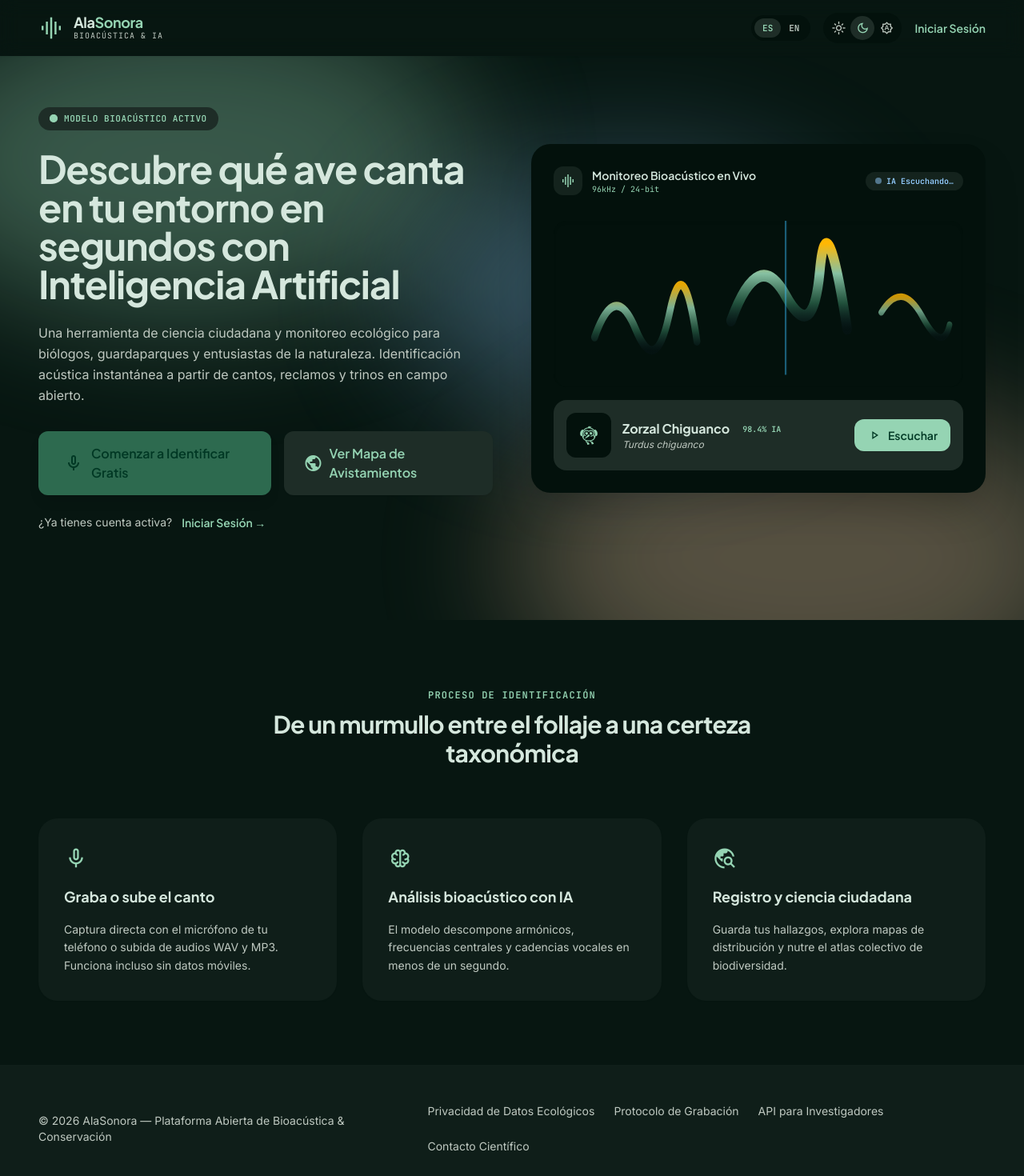
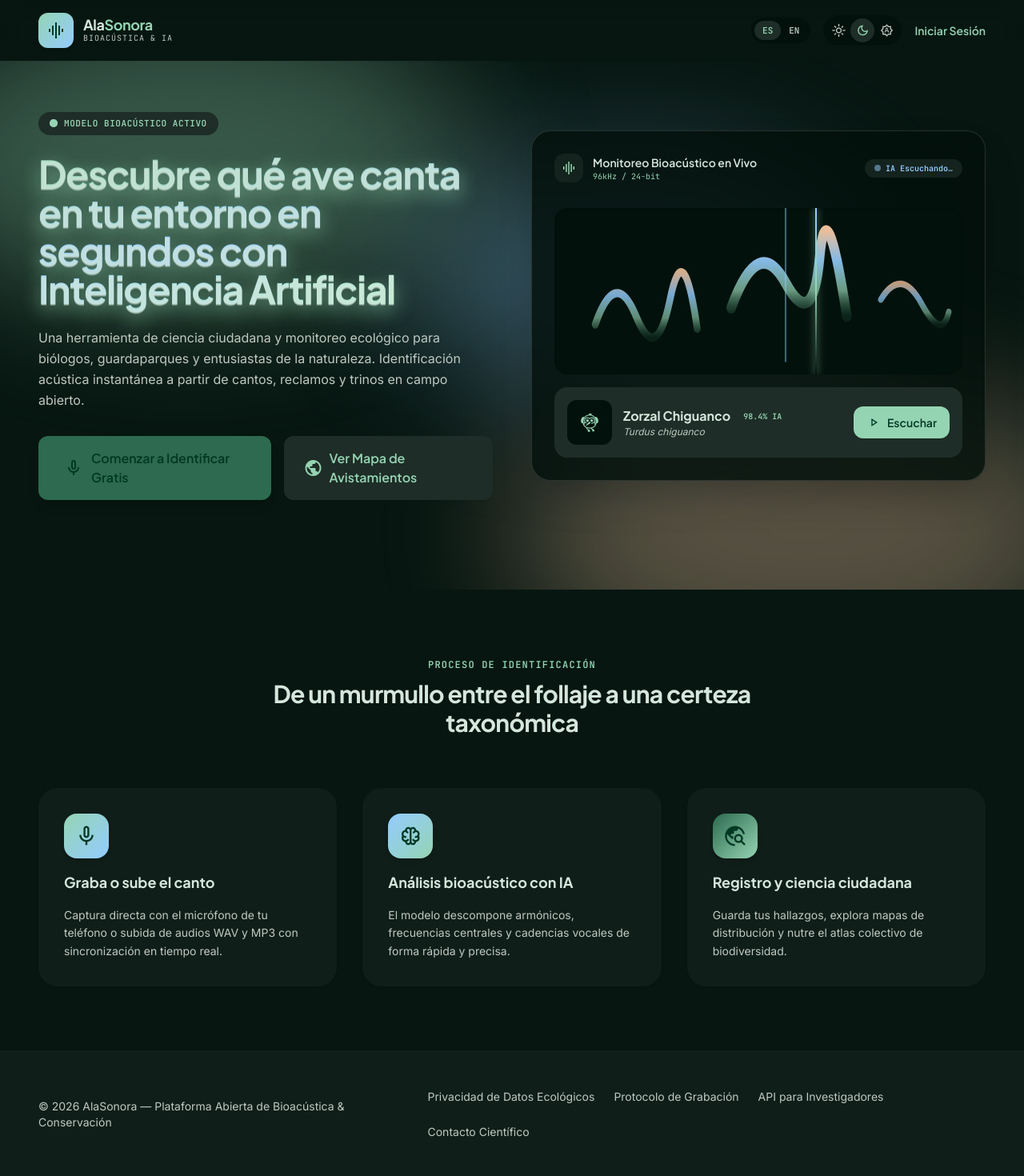
Before and after one commit to solartedaniers/AlaSonora, an Angular app in the folder frontend/: page / in a window 1280 px wide. Shown: the top 1470 px of the page at 80% size. Built offline with nearby package versions, Linux system fonts and the light colour scheme; no server answers.

Commit message:
Implemento me jora sen colore y tajetas de la paguina principal

```diff
--- a/frontend/public/i18n/en.json
+++ b/frontend/public/i18n/en.json
@@ -62,7 +62,6 @@
     "subtitle": "A citizen-science and ecological monitoring tool for biologists, park rangers, and nature enthusiasts. Instant acoustic identification from songs, calls, and trills in the open field.",
     "ctaPrimary": "Start Identifying for Free",
     "ctaSecondary": "View Sightings Map",
-    "alreadyHaveAccount": "Already have an account?",
     "stats": {
       "totalDetections": "Public detections",
       "species": "Cataloged species",
@@ -73,9 +72,9 @@
       "eyebrow": "Identification Process",
       "title": "From a murmur in the foliage to taxonomic certainty",
       "step1Title": "Record or upload the song",
-      "step1Body": "Capture directly with your phone's microphone, or upload WAV and MP3 files. Works even without mobile data.",
+      "step1Body": "Capture directly with your phone's microphone, or upload WAV and MP3 files with real-time sync.",
       "step2Title": "AI bioacoustic analysis",
-      "step2Body": "The model decomposes harmonics, center frequencies, and vocal cadence in under a second.",
+      "step2Body": "The model decomposes harmonics, center frequencies, and vocal cadence quickly and accurately.",
       "step3Title": "Record and citizen science",
       "step3Body": "Save your findings, explore distribution maps, and feed the collective biodiversity atlas."
     }
--- a/frontend/public/i18n/es.json
+++ b/frontend/public/i18n/es.json
@@ -62,7 +62,6 @@
     "subtitle": "Una herramienta de ciencia ciudadana y monitoreo ecológico para biólogos, guardaparques y entusiastas de la naturaleza. Identificación acústica instantánea a partir de cantos, reclamos y trinos en campo abierto.",
     "ctaPrimary": "Comenzar a Identificar Gratis",
     "ctaSecondary": "Ver Mapa de Avistamientos",
-    "alreadyHaveAccount": "¿Ya tienes cuenta activa?",
     "stats": {
       "totalDetections": "Detecciones públicas",
       "species": "Especies catalogadas",
@@ -73,9 +72,9 @@
       "eyebrow": "Proceso de Identificación",
       "title": "De un murmullo entre el follaje a una certeza taxonómica",
       "step1Title": "Graba o sube el canto",
-      "step1Body": "Captura directa con el micrófono de tu teléfono o subida de audios WAV y MP3. Funciona incluso sin datos móviles.",
+      "step1Body": "Captura directa con el micrófono de tu teléfono o subida de audios WAV y MP3 con sincronización en tiempo real.",
       "step2Title": "Análisis bioacústico con IA",
-      "step2Body": "El modelo descompone armónicos, frecuencias centrales y cadencias vocales en menos de un segundo.",
+      "step2Body": "El modelo descompone armónicos, frecuencias centrales y cadencias vocales de forma rápida y precisa.",
       "step3Title": "Registro y ciencia ciudadana",
       "step3Body": "Guarda tus hallazgos, explora mapas de distribución y nutre el atlas colectivo de biodiversidad."
     }
--- a/frontend/src/app/features/landing/landing.component.html
+++ b/frontend/src/app/features/landing/landing.component.html
@@ -3,7 +3,9 @@
   <header class="w-full px-6 lg:px-12 py-4 bg-surface-container-low/90 backdrop-blur-md shadow-sm sticky top-0 z-50">
     <div class="max-w-7xl mx-auto flex items-center justify-between">
       <div class="flex items-center gap-3">
-        <span class="material-symbols-outlined text-primary text-[32px]">graphic_eq</span>
+        <span class="w-11 h-11 rounded-xl bg-gradient-to-br from-primary to-tertiary text-on-primary flex items-center justify-center shadow-md shrink-0">
+          <span class="material-symbols-outlined text-[24px]">graphic_eq</span>
+        </span>
         <div class="flex flex-col">
           <span class="font-display font-bold text-on-surface tracking-tight text-lg leading-none">
             Ala<span class="text-primary">Sonora</span>
@@ -39,42 +41,35 @@
           </span>
         </div>
 
-        <h1 class="font-display text-4xl lg:text-5xl font-bold text-on-surface leading-tight tracking-tight mb-6">
-          {{ 'landing.title' | translate }}
+        <h1 class="font-display text-4xl lg:text-5xl font-bold leading-tight mb-6 hero-title-3d">
+          <span class="gradient-3d-text">{{ 'landing.title' | translate }}</span>
         </h1>
 
         <p class="text-on-surface-variant max-w-xl mb-8 leading-relaxed">
           {{ 'landing.subtitle' | translate }}
         </p>
 
-        <div class="flex flex-col sm:flex-row items-stretch sm:items-center gap-4 w-full sm:w-auto mb-6">
+        <div class="flex flex-col sm:flex-row items-stretch sm:items-center gap-4 w-full sm:w-auto">
           <a
             routerLink="/register"
-            class="px-8 py-4 rounded-xl bg-primary-container hover:opacity-90 text-on-primary font-display font-semibold shadow-lg transition-all flex items-center justify-center gap-2.5"
+            class="px-8 py-4 rounded-xl bg-primary-container hover:opacity-90 text-on-primary font-display font-semibold shadow-lg transition-all hover:-translate-y-1 hover:shadow-xl flex items-center justify-center gap-2.5"
           >
             <span class="material-symbols-outlined">mic</span>
             <span>{{ 'landing.ctaPrimary' | translate }}</span>
           </a>
           <a
             routerLink="/map"
-            class="px-6 py-4 rounded-xl bg-surface-container-high hover:bg-surface-container-highest text-primary shadow-sm font-display font-semibold transition-all flex items-center justify-center gap-2"
+            class="px-6 py-4 rounded-xl bg-surface-container-high hover:bg-surface-container-highest text-primary shadow-sm font-display font-semibold transition-all hover:-translate-y-1 flex items-center justify-center gap-2"
           >
             <span class="material-symbols-outlined">public</span>
             <span>{{ 'landing.ctaSecondary' | translate }}</span>
-          </a>
-        </div>
-
-        <div class="flex items-center gap-3 text-on-surface-variant">
-          <span class="text-sm">{{ 'landing.alreadyHaveAccount' | translate }}</span>
-          <a routerLink="/login" class="font-display text-sm font-semibold text-primary hover:underline">
-            {{ 'nav.login' | translate }} →
           </a>
         </div>
       </div>
 
       <!-- Live spectrogram hero card -->
       <div class="lg:col-span-6 w-full">
-        <div class="w-full bg-surface-container-lowest rounded-3xl p-5 sm:p-7 shadow-2xl relative overflow-hidden">
+        <div class="w-full glass-card animate-float rounded-3xl p-5 sm:p-7 shadow-2xl relative overflow-hidden">
           <div class="flex items-center justify-between pb-4 mb-4">
             <div class="flex items-center gap-3">
               <span class="p-2 rounded-xl bg-surface-container text-primary flex items-center justify-center">
@@ -95,17 +90,18 @@
             <svg class="w-full h-full" preserveAspectRatio="none" viewBox="0 0 600 200">
               <defs>
                 <linearGradient id="heroSpectro" x1="0%" y1="100%" x2="0%" y2="0%">
-                  <stop offset="0%" stop-color="#0a1826" stop-opacity="0.2" />
-                  <stop offset="30%" stop-color="#2d6a4f" stop-opacity="0.7" />
-                  <stop offset="65%" stop-color="#95d4b3" stop-opacity="0.9" />
-                  <stop offset="100%" stop-color="#ffb703" stop-opacity="1" />
+                  <stop offset="0%" style="stop-color: var(--color-primary-container)" stop-opacity="0.2" />
+                  <stop offset="30%" style="stop-color: var(--color-primary)" stop-opacity="0.7" />
+                  <stop offset="65%" style="stop-color: var(--color-tertiary)" stop-opacity="0.9" />
+                  <stop offset="100%" style="stop-color: var(--color-secondary)" stop-opacity="1" />
                 </linearGradient>
               </defs>
               <path d="M 60,140 Q 90,70 120,130 T 170,110 T 210,145" fill="none" stroke="url(#heroSpectro)" stroke-width="10" stroke-linecap="round" opacity="0.9" />
               <path d="M 260,120 Q 300,30 340,90 T 390,60 T 430,130" fill="none" stroke="url(#heroSpectro)" stroke-width="14" stroke-linecap="round" />
               <path d="M 480,110 Q 510,70 540,115 T 580,125" fill="none" stroke="url(#heroSpectro)" stroke-width="8" stroke-linecap="round" opacity="0.8" />
-              <line x1="340" y1="0" x2="340" y2="185" stroke="#38bdf8" stroke-width="2" class="animate-pulse" />
+              <line x1="340" y1="0" x2="340" y2="185" style="stroke: var(--color-tertiary)" stroke-width="2" class="animate-pulse" />
             </svg>
+            <div class="absolute top-0 bottom-0 w-0.5 bg-gradient-to-b from-tertiary via-primary to-transparent shadow-[0_0_10px_var(--color-primary)] animate-scan pointer-events-none"></div>
           </div>
 
           <div class="mt-4 p-4 rounded-2xl bg-surface-container-high flex flex-col sm:flex-row items-start sm:items-center justify-between gap-4">
@@ -171,18 +167,24 @@
       </div>
 
       <div class="grid grid-cols-1 md:grid-cols-3 gap-8">
-        <div appBorderGlow class="bg-surface-container-low rounded-3xl p-8 shadow-sm flex flex-col gap-4">
-          <span class="material-symbols-outlined text-primary text-3xl">mic</span>
+        <div appBorderGlow class="feature-card bg-surface-container-low rounded-3xl p-8 shadow-sm flex flex-col gap-4">
+          <span class="w-14 h-14 rounded-2xl bg-gradient-to-br from-primary to-tertiary text-on-primary flex items-center justify-center shadow-md">
+            <span class="material-symbols-outlined text-3xl">mic</span>
+          </span>
           <h3 class="font-display font-bold text-lg">{{ 'landing.how.step1Title' | translate }}</h3>
           <p class="text-sm text-on-surface-variant leading-relaxed">{{ 'landing.how.step1Body' | translate }}</p>
         </div>
-        <div appBorderGlow class="bg-surface-container-low rounded-3xl p-8 shadow-sm flex flex-col gap-4">
-          <span class="material-symbols-outlined text-primary text-3xl">neurology</span>
+        <div appBorderGlow class="feature-card bg-surface-container-low rounded-3xl p-8 shadow-sm flex flex-col gap-4">
+          <span class="w-14 h-14 rounded-2xl bg-gradient-to-br from-tertiary to-primary text-on-primary flex items-center justify-center shadow-md">
+            <span class="material-symbols-outlined text-3xl">neurology</span>
+          </span>
           <h3 class="font-display font-bold text-lg">{{ 'landing.how.step2Title' | translate }}</h3>
           <p class="text-sm text-on-surface-variant leading-relaxed">{{ 'landing.how.step2Body' | translate }}</p>
         </div>
-        <div appBorderGlow class="bg-surface-container-low rounded-3xl p-8 shadow-sm flex flex-col gap-4">
-          <span class="material-symbols-outlined text-primary text-3xl">travel_explore</span>
+        <div appBorderGlow class="feature-card bg-surface-container-low rounded-3xl p-8 shadow-sm flex flex-col gap-4">
+          <span class="w-14 h-14 rounded-2xl bg-gradient-to-br from-primary-container to-primary text-on-primary flex items-center justify-center shadow-md">
+            <span class="material-symbols-outlined text-3xl">travel_explore</span>
+          </span>
           <h3 class="font-display font-bold text-lg">{{ 'landing.how.step3Title' | translate }}</h3>
           <p class="text-sm text-on-surface-variant leading-relaxed">{{ 'landing.how.step3Body' | translate }}</p>
         </div>
--- a/frontend/src/styles.scss
+++ b/frontend/src/styles.scss
@@ -79,3 +79,38 @@ body {
 .border-glow:hover::before {
   opacity: 1;
 }
+
+// Titulares con profundidad 3D — usados en la hero de landing.
+// Se apoyan en los mismos tokens de color que el resto de la app (tokens.scss)
+// para que la sombra/gradiente se adapte igual en modo claro y oscuro.
+.hero-title-3d {
+  text-shadow:
+    0 1px 0 color-mix(in srgb, var(--color-on-surface) 55%, transparent),
+    0 2px 0 color-mix(in srgb, var(--color-on-surface) 35%, transparent),
+    0 10px 24px color-mix(in srgb, var(--color-primary) 35%, transparent);
+  letter-spacing: -0.03em;
+}
+
+.gradient-3d-text {
+  background: linear-gradient(135deg, var(--color-primary) 0%, var(--color-tertiary) 65%, var(--color-primary-fixed) 100%);
+  -webkit-background-clip: text;
+  background-clip: text;
+  color: transparent;
+  filter: drop-shadow(0 4px 12px color-mix(in srgb, var(--color-primary) 35%, transparent));
+}
+
+// Tarjeta translúcida glassmorphic (monitor bioacústico de la hero).
+.glass-card {
+  background: color-mix(in srgb, var(--color-surface-container-lowest) 82%, transparent);
+  backdrop-filter: blur(20px);
+  border: 1px solid color-mix(in srgb, var(--color-outline-variant) 60%, transparent);
+}
+
+// Elevación al pasar el cursor sobre las tarjetas de "cómo funciona".
+.feature-card {
+  transition: transform 0.35s cubic-bezier(0.2, 0.8, 0.2, 1), box-shadow 0.35s ease;
+}
+.feature-card:hover {
+  transform: translateY(-8px);
+  box-shadow: 0 20px 35px -8px color-mix(in srgb, var(--color-primary) 30%, transparent);
+}
--- a/frontend/tailwind.config.js
+++ b/frontend/tailwind.config.js
@@ -80,6 +80,20 @@ module.exports = {
         xl: '0.75rem',
         '2xl': '1rem',
       },
+      animation: {
+        float: 'float 5s ease-in-out infinite',
+        scan: 'scan 3s linear infinite',
+      },
+      keyframes: {
+        float: {
+          '0%, 100%': { transform: 'translateY(0)' },
+          '50%': { transform: 'translateY(-8px)' },
+        },
+        scan: {
+          '0%': { left: '8%' },
+          '100%': { left: '92%' },
+        },
+      },
     },
   },
   plugins: [],
```
